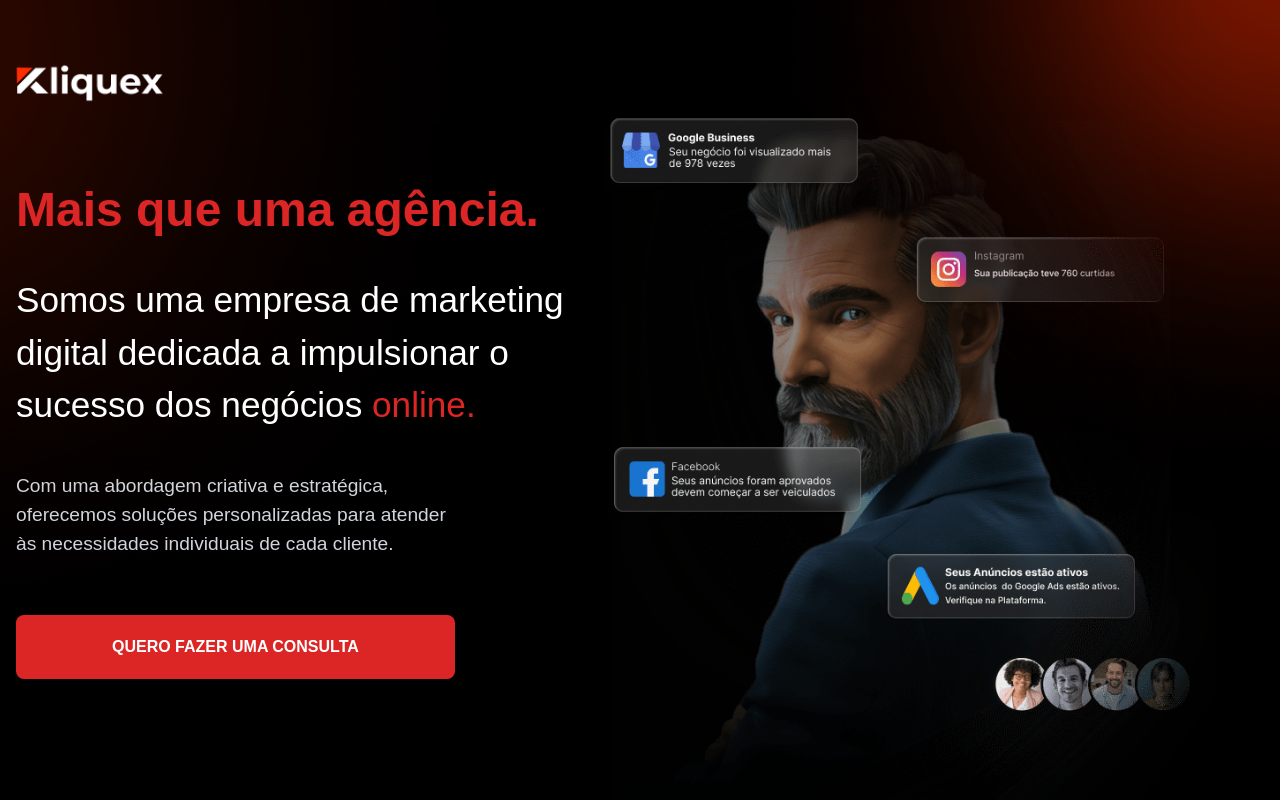
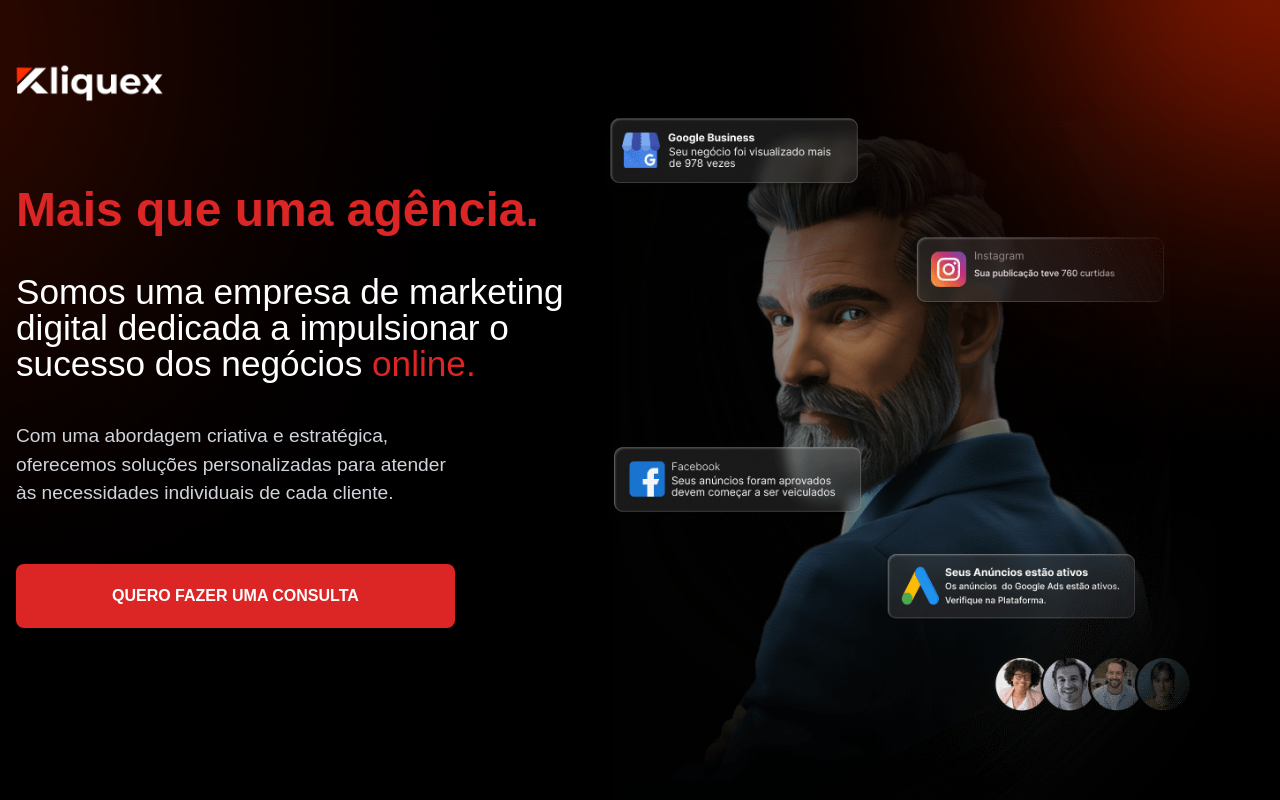
Before and after one commit to elielson-and/kliquex-landing-page, a Vue app: page / in a window 1280 px wide. Shown: the top 800 px of the page. Built offline with nearby package versions, Linux system fonts and the light colour scheme.

Commit message:
refact header

```diff
--- a/src/components/HeaderComponent.vue
+++ b/src/components/HeaderComponent.vue
@@ -21,7 +21,7 @@
                     <h1 class="text-red-600 font-bold text-3xl md:text-5xl mb-10 text-center md:text-left">Mais que uma
                         agência.
                     </h1>
-                    <p class="text-white text-[1.2rem] md:text-[2.2rem] text-center md:text-left  font-light">Somos uma
+                    <p class="text-white text-3xl md:text-[2.2rem] text-center md:text-left  font-light">Somos uma
                         empresa de
                         marketing
                         digital
```
